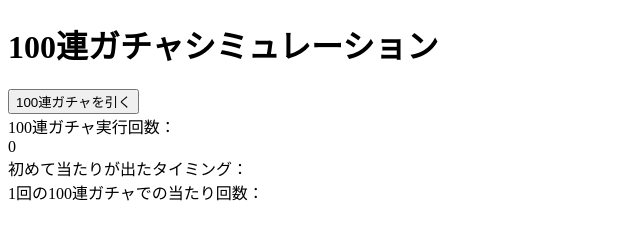
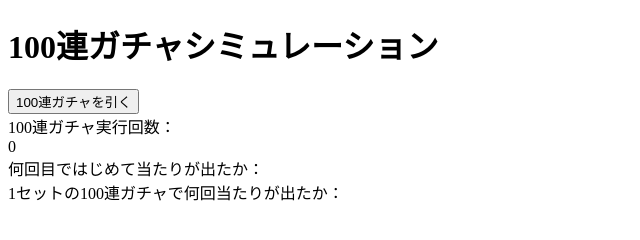
Before and after one commit to progedu/gacha-simulator-100, a plain HTML site: page index.html in a window 1280 px wide. Shown: the whole page, without its empty margins (0-640 px from the left). Drawn offline with Linux system fonts and the light colour scheme.

Commit message:
表現の修正

```diff
--- a/index.html
+++ b/index.html
@@ -12,9 +12,9 @@
     <input type='button' value='100連ガチャを引く' onclick='gacha100()'>
   </form>
   100連ガチャ実行回数：<div id='gacha100count'>0</div>
-  初めて当たりが出たタイミング：
+  何回目ではじめて当たりが出たか：
   <table id='firstHit'></table>
-  1回の100連ガチャでの当たり回数：
+  1セットの100連ガチャで何回当たりが出たか：
   <table id='hitsPer100'></table>
   <script src="gacha.js"></script>
 </body>
```
